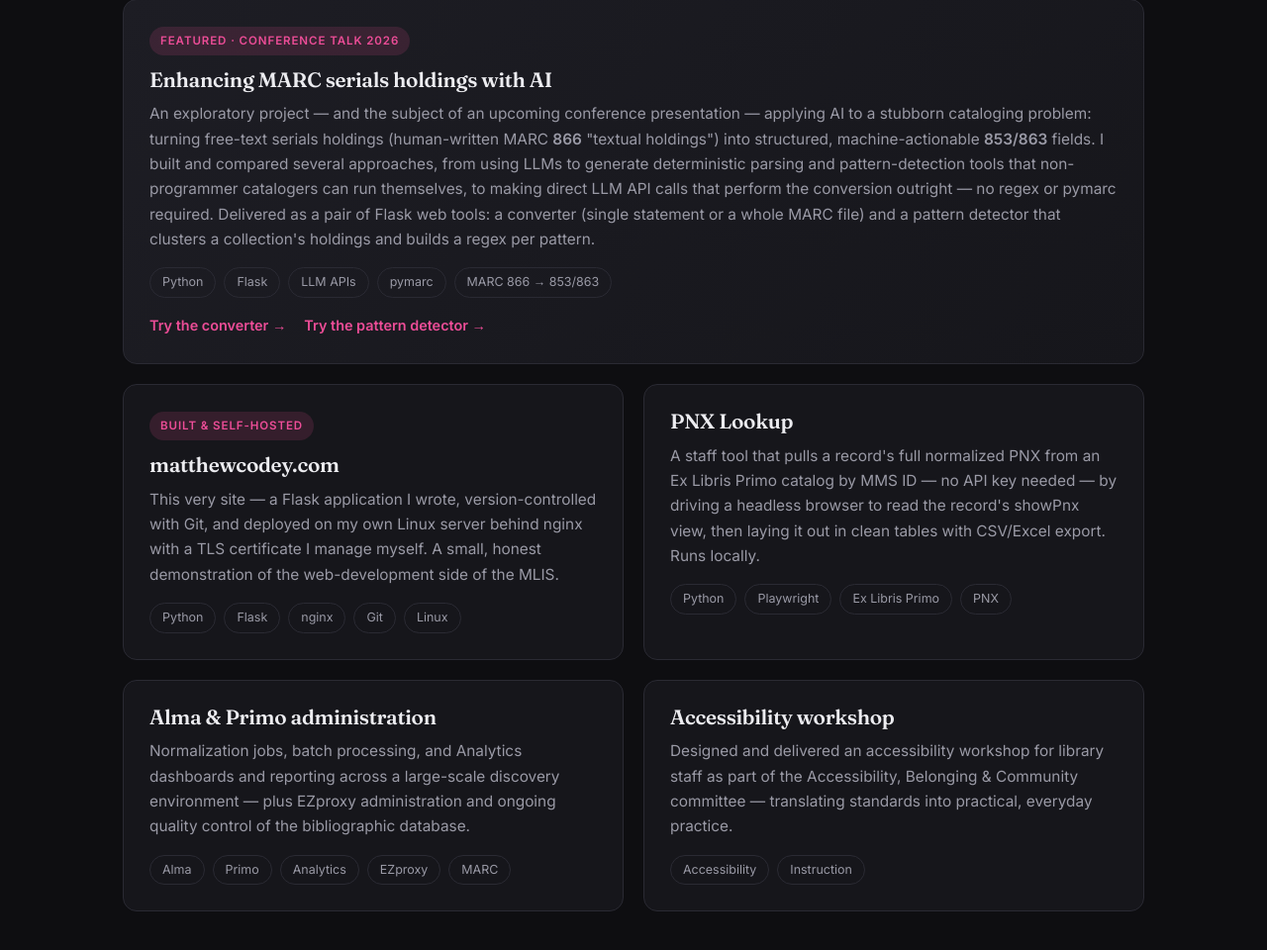
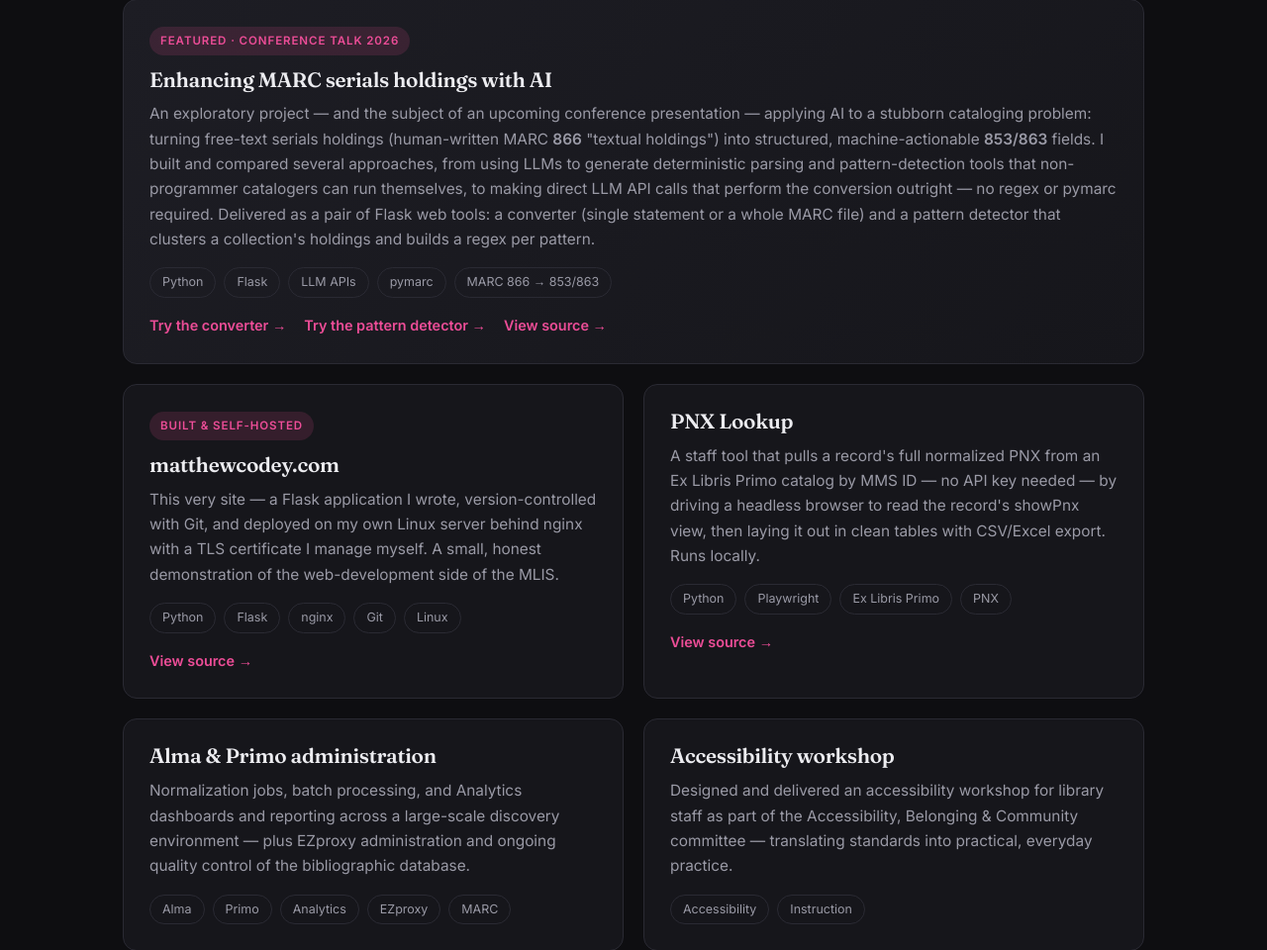
Before and after one commit to bdmcodey/mcsite, a Flask app: page /projects/ in a window 1280 px wide. Shown: the part 312-1272 px from the top of the page at 99% size. Run offline with Flask 3, Linux system fonts and the light colour scheme.

Commit message:
Add favicon, Open Graph tags, and source links

```diff
--- a/templates/base.html
+++ b/templates/base.html
@@ -8,6 +8,23 @@
   <link rel="preconnect" href="https://fonts.gstatic.com" crossorigin>
   <link href="https://fonts.googleapis.com/css2?family=Fraunces:opsz,wght@9..144,400;9..144,500;9..144,600&family=Inter:wght@400;500;600&display=swap" rel="stylesheet">
   <link rel="stylesheet" href="{{ url_for('static', filename='css/main.css') }}">
+
+  <!-- Favicon -->
+  <link rel="icon" type="image/png" href="{{ url_for('static', filename='favicon.png') }}">
+  <link rel="apple-touch-icon" href="{{ url_for('static', filename='apple-touch-icon.png') }}">
+
+  <!-- Open Graph / social share preview -->
+  <meta property="og:type" content="website">
+  <meta property="og:site_name" content="Matthew Codey">
+  <meta property="og:title" content="Matthew Codey — Academic Librarian">
+  <meta property="og:description" content="MLIS academic librarian working at the seam of library service and library systems.">
+  <meta property="og:url" content="https://matthewcodey.com{{ request.path }}">
+  <meta property="og:image" content="https://matthewcodey.com{{ url_for('static', filename='og-image.png') }}">
+  <meta name="twitter:card" content="summary_large_image">
+  <meta name="twitter:title" content="Matthew Codey — Academic Librarian">
+  <meta name="twitter:description" content="MLIS academic librarian working at the seam of library service and library systems.">
+  <meta name="twitter:image" content="https://matthewcodey.com{{ url_for('static', filename='og-image.png') }}">
+
   <title>{% block title %}Home{% endblock %} · Matthew Codey</title>
 </head>
 <body>
--- a/templates/projects.html
+++ b/templates/projects.html
@@ -16,6 +16,7 @@
         <div class="card-links">
           <a href="https://tools.matthewcodey.com/converter" target="_blank" rel="noopener">Try the converter &rarr;</a>
           <a href="https://tools.matthewcodey.com/patterns" target="_blank" rel="noopener">Try the pattern detector &rarr;</a>
+          <a href="https://github.com/bdmcodey/marc-serials-toolkit" target="_blank" rel="noopener">View source &rarr;</a>
         </div>
       </div>
 
@@ -24,12 +25,18 @@
         <h3>matthewcodey.com</h3>
         <p>This very site — a Flask application I wrote, version-controlled with Git, and deployed on my own Linux server behind nginx with a TLS certificate I manage myself. A small, honest demonstration of the web-development side of the MLIS.</p>
         <div class="stack"><span class="chip">Python</span><span class="chip">Flask</span><span class="chip">nginx</span><span class="chip">Git</span><span class="chip">Linux</span></div>
+        <div class="card-links">
+          <a href="https://github.com/bdmcodey/mcsite" target="_blank" rel="noopener">View source &rarr;</a>
+        </div>
       </div>
 
       <div class="card">
         <h3>PNX Lookup</h3>
         <p>A staff tool that pulls a record's full normalized PNX from an Ex Libris Primo catalog by MMS ID — no API key needed — by driving a headless browser to read the record's showPnx view, then laying it out in clean tables with CSV/Excel export. Runs locally.</p>
         <div class="stack"><span class="chip">Python</span><span class="chip">Playwright</span><span class="chip">Ex Libris Primo</span><span class="chip">PNX</span></div>
+        <div class="card-links">
+          <a href="https://github.com/bdmcodey/marc-serials-toolkit/tree/main/pnx-lookup" target="_blank" rel="noopener">View source &rarr;</a>
+        </div>
       </div>
 
       <div class="card">
```
Also changed, not shown: static/apple-touch-icon.png (added), static/favicon.png (added), static/og-image.png (added).
